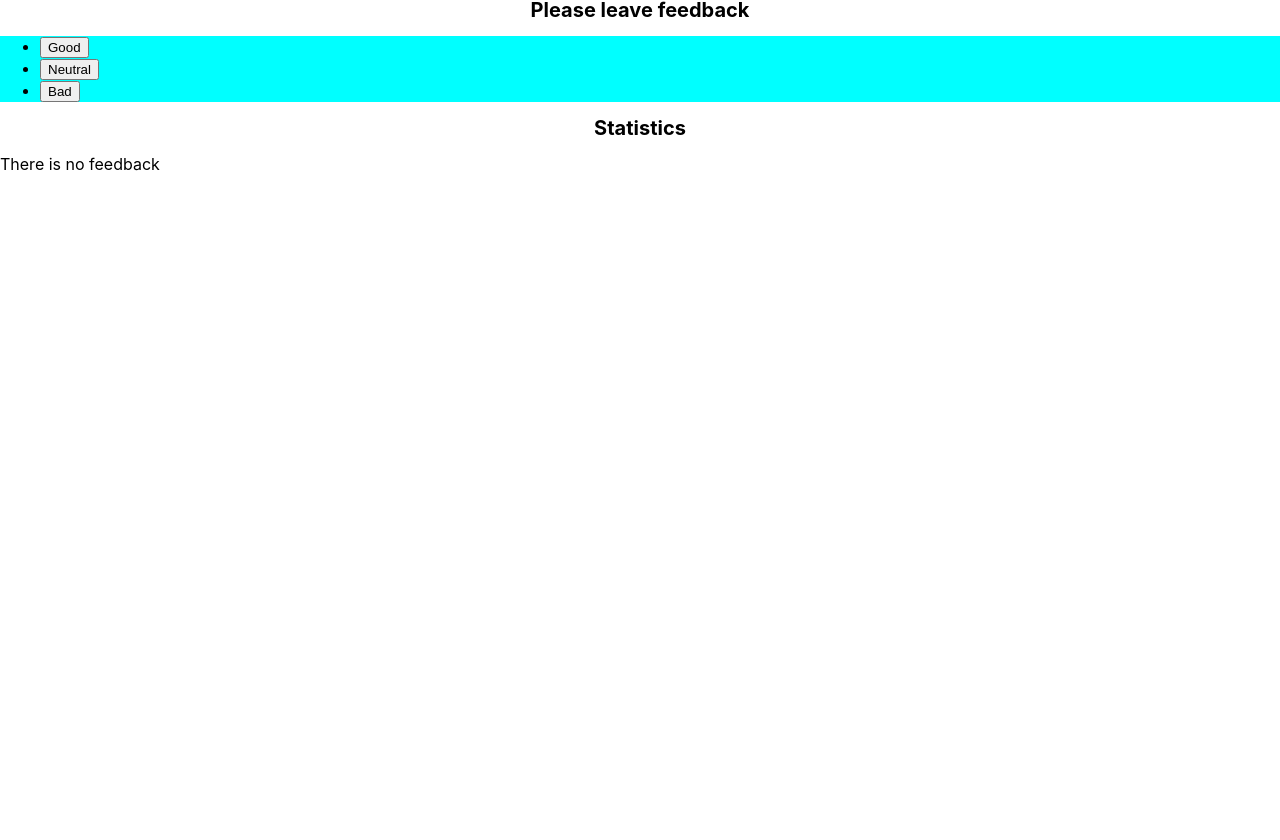
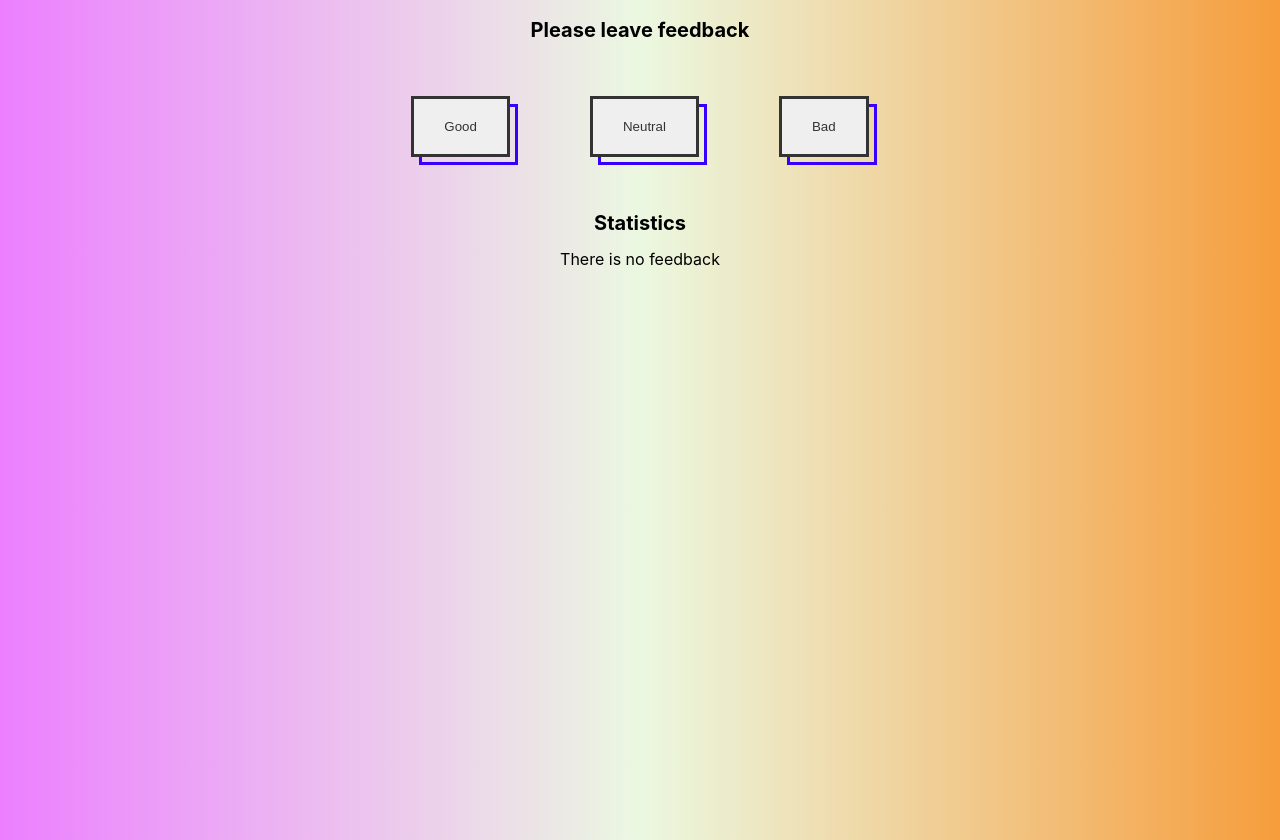
Before and after one commit to SophiaTretiakova/goit-react-hw-02-feedback, a React (Create React App) app: page / in a window 1280 px wide. Before the commit the page ends 800 px from the top, so only its background shows below. Built offline with nearby package versions, Linux system fonts and the light colour scheme.

Commit message:
styles done

```diff
--- a/src/components/App.jsx
+++ b/src/components/App.jsx
@@ -3,6 +3,7 @@ import { FeedbackBtns } from './Feedback/FeedbackBtns';
 import { Statistics } from './Statistics/Statistics';
 import { Notification } from './Notification/Notification';
 import { Section } from './Section/Section';
+import { GlobalStyles } from './GlobalStyles.styled';
 
 export class App extends Component {
   state = {
@@ -69,6 +70,7 @@ export class App extends Component {
             <Notification message="There is no feedback" />
           )}
         </Section>
+        <GlobalStyles></GlobalStyles>
       </>
     );
   }
--- a/src/components/Feedback/FeedBackBtns.styled.js
+++ b/src/components/Feedback/FeedBackBtns.styled.js
@@ -1,8 +1,6 @@
 import styled from 'styled-components';
 
-export const FeedbackSection = styled.div`
-  background: aqua;
-`;
+export const FeedbackSection = styled.div``;
 
 export const FeedbackTitle = styled.h2`
   text-align: center;
@@ -12,3 +10,9 @@ export const FeedbackTitle = styled.h2`
   line-height: 1;
   text-decoration: none;
 `;
+
+export const BtnsList = styled.ul`
+  padding: 0;
+  display: flex;
+  justify-content: center;
+`;
--- a/src/components/Feedback/FeedbackBtns.jsx
+++ b/src/components/Feedback/FeedbackBtns.jsx
@@ -1,11 +1,11 @@
-import { FeedbackSection } from './FeedBackBtns.styled';
+import { FeedbackSection, BtnsList } from './FeedBackBtns.styled';
 
 export const FeedbackBtns = ({
   onLeaveFeedback: { onGood, onNeutral, onBad },
 }) => {
   return (
     <FeedbackSection>
-      <ul>
+      <BtnsList>
         <li>
           <button onClick={onGood} value="good">
             Good
@@ -21,7 +21,7 @@ export const FeedbackBtns = ({
             Bad
           </button>
         </li>
-      </ul>
+      </BtnsList>
     </FeedbackSection>
   );
 };
--- /dev/null
+++ b/src/components/GlobalStyles.styled.js
@@ -0,0 +1,56 @@
+import { createGlobalStyle } from 'styled-components';
+
+export const GlobalStyles = createGlobalStyle`
+body{
+    height: 100vh;
+    overflow: hidden;
+    padding: 20px;
+  background: linear-gradient(0.25turn, #ec7fff, #ebf8e1, #f69d3c);
+  background-repeat: no-repeat;
+}
+ul{
+    list-style: none;
+}
+button{
+  display: block;
+  float: left;
+  position: relative;
+  text-decoration: none;
+  color: #333;
+  border: 3px solid #333333;
+  padding: 20px 30px;
+  margin: 40px;
+}
+
+button:after {
+  content: '';
+  border: 3px solid #3600fc;
+  top: 5px;
+  left: 5px;
+  width: 100%;
+  height: 100%;
+  position: absolute;
+  z-index: -1;
+  color: #f2f2f2;
+  white-space:nowrap;
+}
+
+button:active {
+  top: 3px;
+  left: 3px;
+}
+
+button:active:after{
+  top: 2px;
+  left: 2px
+}
+
+button:hover{
+  background: rgba(242,242,242,1);
+}
+
+#root{
+    display: flex;
+    flex-direction: column;
+}
+`;
--- a/src/components/Notification/Notification.jsx
+++ b/src/components/Notification/Notification.jsx
@@ -1,7 +1,9 @@
+import { StstisticsNoFeedback } from './Notification.styled';
+
 export const Notification = ({ message }) => {
   return (
-    <div>
+    <StstisticsNoFeedback>
       <p>{message}</p>
-    </div>
+    </StstisticsNoFeedback>
   );
 };
--- /dev/null
+++ b/src/components/Notification/Notification.styled.js
@@ -0,0 +1,8 @@
+import styled from 'styled-components';
+
+export const StstisticsNoFeedback = styled.div`
+  padding: 0px;
+  display: flex;
+  justify-content: center;
+  gap: 20px;
+`;
--- a/src/components/Section/Section.jsx
+++ b/src/components/Section/Section.jsx
@@ -1,10 +1,11 @@
 import { FeedbackTitle } from 'components/Feedback/FeedBackBtns.styled';
+import { MainSection } from './Section.styled';
 
 export const Section = ({ title, children }) => {
   return (
-    <section>
+    <MainSection>
       <FeedbackTitle>{title}</FeedbackTitle>
       {children}
-    </section>
+    </MainSection>
   );
 };
--- /dev/null
+++ b/src/components/Section/Section.styled.js
@@ -0,0 +1,3 @@
+import styled from 'styled-components';
+
+export const MainSection = styled.section``;
--- /dev/null
+++ b/src/components/Statistics/Statistic.styled.js
@@ -0,0 +1,8 @@
+import styled from 'styled-components';
+
+export const StstisticsList = styled.ul`
+  padding: 0px;
+  display: flex;
+  justify-content: center;
+  gap: 20px;
+`;
--- a/src/components/Statistics/Statistics.jsx
+++ b/src/components/Statistics/Statistics.jsx
@@ -1,7 +1,9 @@
+import { StstisticsList } from './Statistic.styled';
+
 export const Statistics = ({ good, neutral, bad, total, positive }) => {
   return (
     <div>
-      <ul>
+      <StstisticsList>
         <li>
           <p>Good: {good}</p>
         </li>
@@ -17,7 +19,7 @@ export const Statistics = ({ good, neutral, bad, total, positive }) => {
         <li>
           <p>Positive feedback: {positive}%</p>
         </li>
-      </ul>
+      </StstisticsList>
     </div>
   );
 };
```
